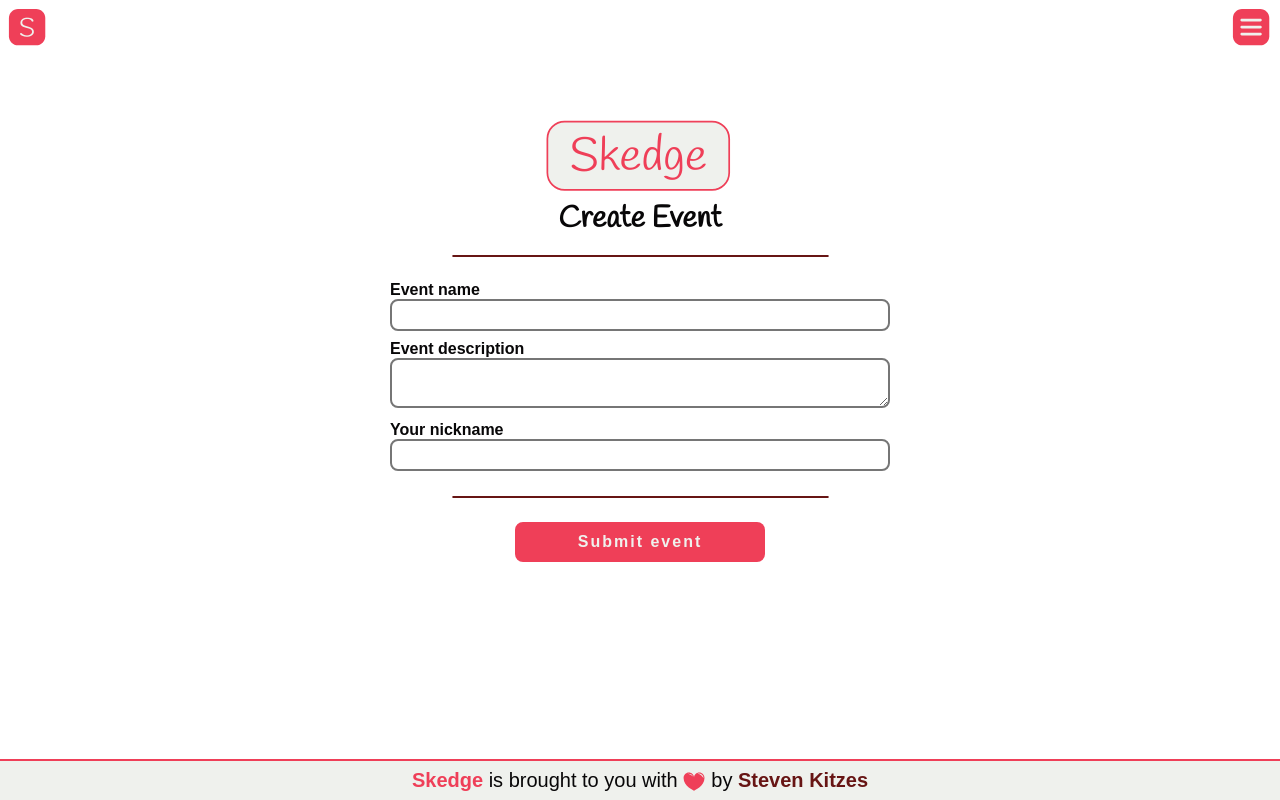
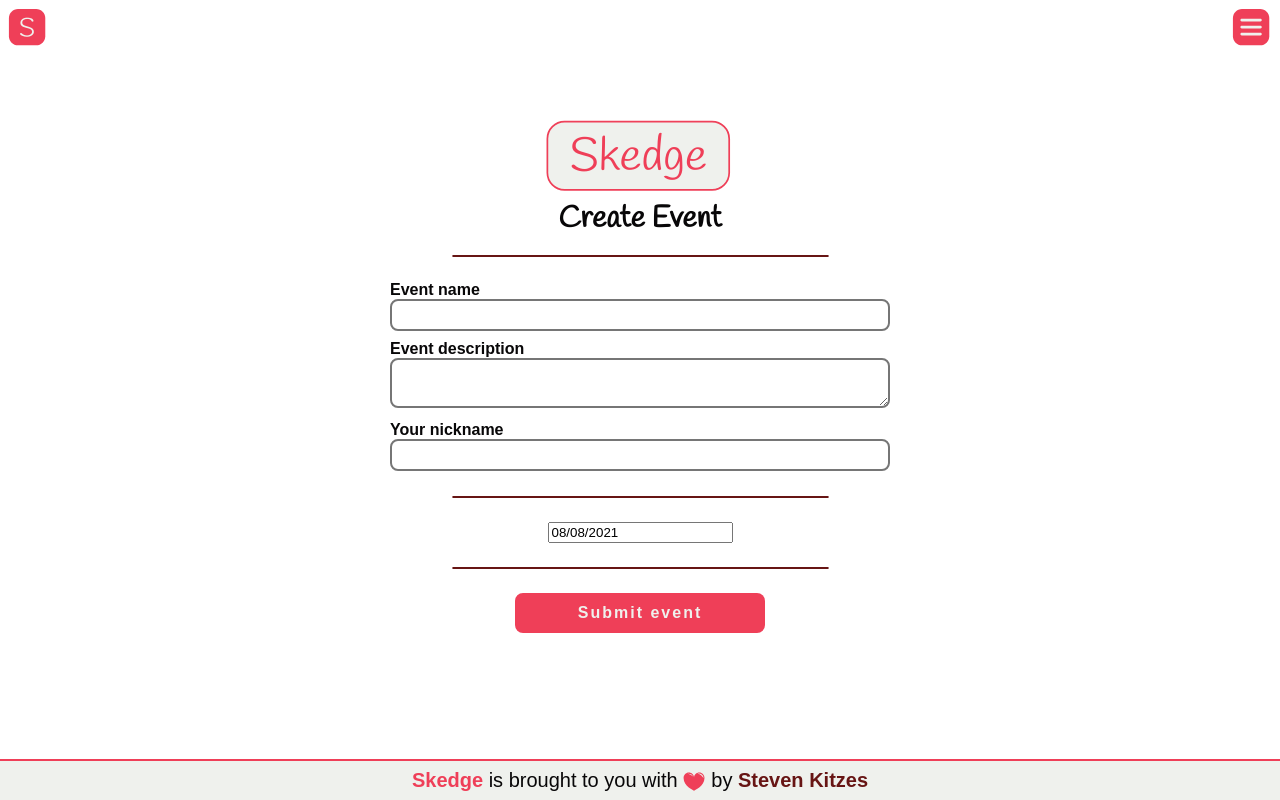
Before and after one commit to StevenKitzes/skedge, a Next.js app: page /create in a window 1280 px wide. Built offline with nearby package versions, Linux system fonts and the light colour scheme.

Commit message:
import and test case for datepicker

```diff
--- a/package.json
+++ b/package.json
@@ -12,6 +12,7 @@
     "clsx": "^1.1.1",
     "next": "^11.0.0",
     "react": "17.0.2",
+    "react-datepicker": "^4.2.0",
     "react-dom": "17.0.2",
     "sass": "^1.37.5"
   }
--- a/pages/create.js
+++ b/pages/create.js
@@ -1,17 +1,21 @@
 import { useState } from 'react'
+import DatePicker from 'react-datepicker'
 import Button from '../components/Button'
 import Input from '../components/Input'
 import Layout from '../components/Layout'
 import makeHash from '../helpers/makeHash'
 import styles from './create.module.scss'
 
+import "react-datepicker/dist/react-datepicker.css";
+
 function Create() {
   const [eventName, setEventName] = useState('')
   const [eventNameTouched, setEventNameTouched] = useState(false)
   const [eventDesc, setEventDesc] = useState('')
-  const [eventDescTouched, setEventDescTouched] = useState(false)
   const [nick, setNick] = useState('')
   const [nickTouched, setNickTouched] = useState(false)
+
+  const [startDate, setStartDate] = useState(new Date());
 
   return (
     <Layout>
@@ -50,6 +54,8 @@ function Create() {
         }}
       />
       <hr className={styles.separator} />
+      <DatePicker selected={startDate} onChange={(date) => setStartDate(date)} />
+      <hr className={styles.separator} />
       <Button
         classes={styles.submitButton}
         label='Submit event'
```
Also changed, not shown: 1 other file (tests, documents, lock files or other folders).
